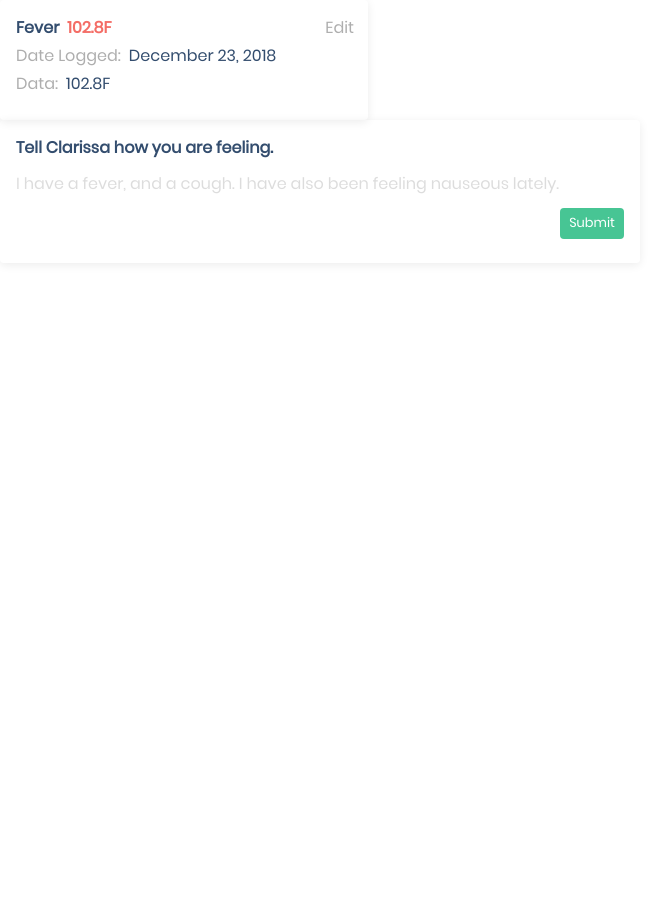
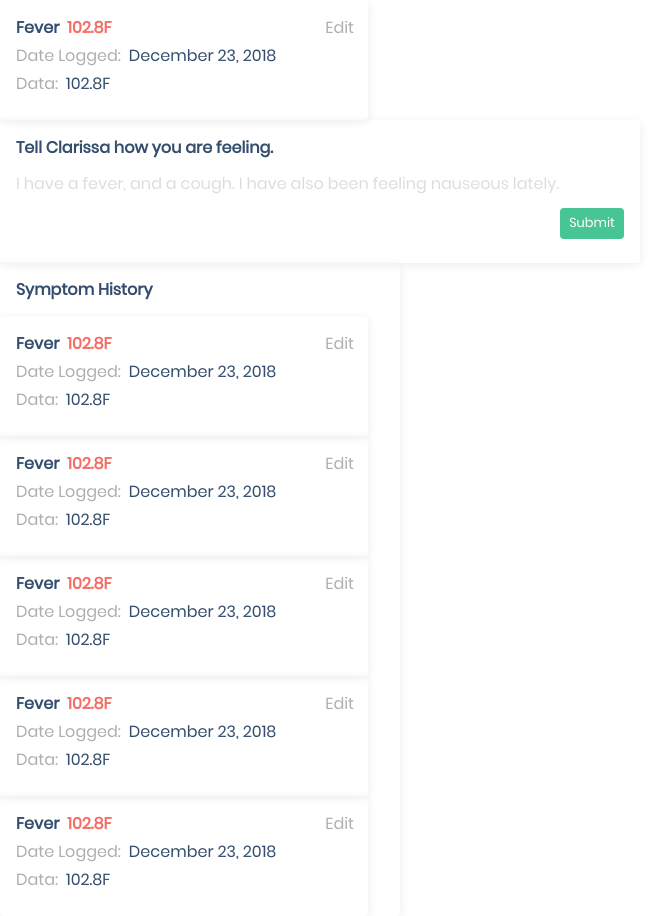
Before and after one commit to clarissa-ai/clarissa-web-frontend, a React (Create React App) app: page /preview in a window 1280 px wide. Shown: the whole page, without its empty margins (0-671 px from the left). Before the commit the page ends 800 px from the top, so only its background shows below. Built offline with nearby package versions, Linux system fonts and the light colour scheme; no server answers; a web font is replaced by a local one.

Commit message:
Removed unused imports, started making Symptom History comp

```diff
--- a/src/App.jsx
+++ b/src/App.jsx
@@ -9,6 +9,7 @@ import Login from 'components/authentication/login/Login';
 import ScreeningStart from 'components/misc/survey/ScreeningStart';
 import SymptomCard from 'components/dashboard/SymptomCard';
 import SymptomLog from 'components/dashboard/SymptomLog';
+import SymptomHistory from 'components/dashboard/SymtomHistory';
 
 // Here we create a new context, allowing all nested elements of ProfileContext.Provider to use the profile object.
 const ProfileContext = createContext(null);
@@ -88,7 +89,7 @@ const App = () => {
                 <Router>
                     <Switch>
                         <Route exact path="/" render={(props) => <Landing/> }></Route>
-                        <Route exact path="/preview" render={(props) => <div><SymptomCard /><SymptomLog /></div> }></Route>
+                        <Route exact path="/preview" render={(props) => <div><SymptomCard /><SymptomLog /><SymptomHistory /></div> }></Route>
                         <Route exact path="/login" render={(props) => <Login/>} />
                         <Route path="/survey" render={(props) => <ScreeningStart {...props}/>} />
                         {redirect}
--- a/src/components/dashboard/SymptomCard.jsx
+++ b/src/components/dashboard/SymptomCard.jsx
@@ -1,6 +1,5 @@
 import React from 'react';
-import {Box, Card, Typography, Grid, CardContent, useTheme, makeStyles} from '@material-ui/core';
-import {withStyles} from '@material-ui/core/styles';
+import {Box, Card, Typography, Grid, CardContent, makeStyles} from '@material-ui/core';
 import PropTypes from 'prop-types';
 
 const useStyles = makeStyles((theme) => ({
@@ -28,7 +27,6 @@ const SymptomCard = (props) => {
         year: PropTypes.string.isRequired,
         data: PropTypes.string.isRequired,
     };
-    const theme = useTheme();
     const classes = useStyles();
     return <Card className={classes.symptomCard}>
         <CardContent>
--- a/src/components/dashboard/SymptomLog.jsx
+++ b/src/components/dashboard/SymptomLog.jsx
@@ -1,5 +1,5 @@
 import React from 'react';
-import {Button, Box, Card, Typography, Grid, CardContent, makeStyles} from '@material-ui/core';
+import {Button, Card, Typography, Grid, CardContent, makeStyles} from '@material-ui/core';
 import InputBase from '@material-ui/core/InputBase';
 
 const useStyles = makeStyles((theme) => ({
--- /dev/null
+++ b/src/components/dashboard/SymtomHistory.jsx
@@ -0,0 +1,39 @@
+import React from 'react';
+import {Card, makeStyles, CardHeader} from '@material-ui/core';
+import SymptomCard from './SymptomCard';
+
+const useStyles = makeStyles((theme) => ({
+    card: {
+        boxShadow: '0px 2px 10px rgba(0, 0, 0, 0.08)',
+        width: '25em',
+    },
+    title: {
+        color: '#334D6E',
+        fontWeight: 'bold',
+        fontSize: '1rem',
+    },
+    heading: {
+        color: '#334D6E',
+    },
+    cardLabel: {
+        color: '#AEAEAE',
+    },
+    content: {
+        color: '#334D6E',
+    },
+}));
+
+const SymptomHistory = (props) => {
+    const classes = useStyles();
+    return (
+        <Card className={classes.card}>
+            <CardHeader title='Symptom History' classes={{title: classes.title}}>Symptom History</CardHeader>
+            <SymptomCard />
+            <SymptomCard />
+            <SymptomCard />
+            <SymptomCard />
+            <SymptomCard />
+        </Card>
+    );
+};
+export default SymptomHistory;
```
Also changed, not shown: .eslintrc.json.
